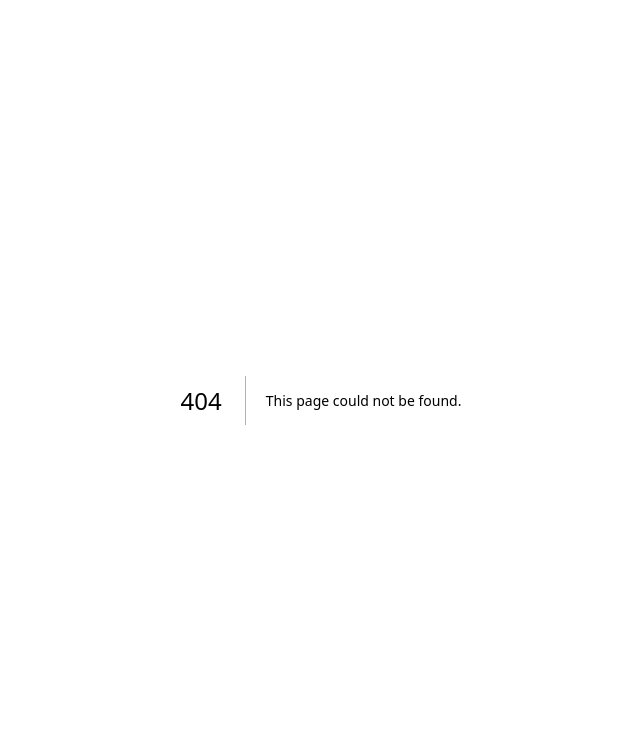
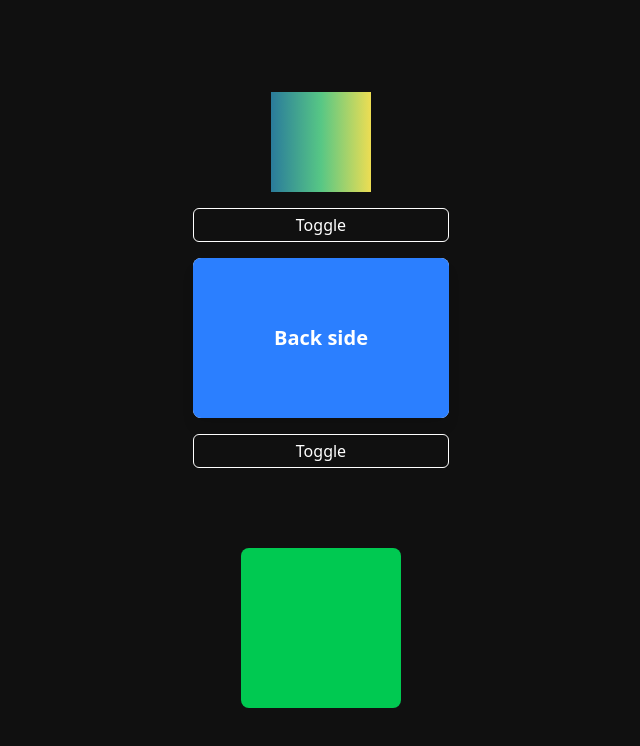
Before and after one commit to khushal-mali/nextjs-animation-motion.dev, a Next.js app: page /04-Variants in a window 1280 px wide. Before the commit this address had no page. Shown: the top 746 px of the page, without its empty margins (319-959 px from the left). Built offline with nearby package versions, Linux system fonts and the light colour scheme.

Commit message:
variants

```diff
--- /dev/null
+++ b/src/app/04-Variants/ClientVariants.tsx
@@ -0,0 +1,66 @@
+"use client";
+
+import { Variants as VariantsType } from "motion/react";
+import { motion } from "motion/react";
+import { useState } from "react";
+
+const variants: VariantsType = {
+  hidden: { opacity: 0, scale: 0.8 },
+  visible: { opacity: 1, scale: [0.5, 1.2, 1] },
+  exit: { opacity: 0, scale: 0.5 },
+};
+
+const cardVariants: VariantsType = {
+  front: { rotateY: 0 },
+  back: { rotateY: 180 },
+};
+
+const ClientVariants = () => {
+  const [visible, setVisible] = useState<boolean>(true);
+  const [isFlipped, setIsFlipped] = useState<boolean>(true);
+
+  return (
+    <div className="flex flex-col items-center gap-4">
+      <motion.div
+        variants={variants}
+        initial="hidden"
+        animate={visible ? "visible" : "hidden"}
+        exit="exit"
+        className="box"
+      />
+
+      <button
+        onClick={() => setVisible((prev) => !prev)}
+        className="cursor-pointer w-full border py-1 rounded-md"
+      >
+        Toggle
+      </button>
+
+      <motion.div className="perspective-1000">
+        <motion.div
+          variants={cardVariants}
+          initial="front"
+          transition={{ duration: 0.6 }}
+          animate={isFlipped ? "back" : "front"}
+          className="w-64 h-40 bg-white rounded-lg shadow-lg overflow-hidden transform-style-preserve-3d"
+        >
+          {/* <motion.div className="absolute inset-0 bg-white flex items-center justify-center text-xl backface-hidden font-bold">
+            Front side
+          </motion.div> */}
+          <motion.div className="absolute inset-0 bg-blue-500 flex items-center justify-center text-xl font-bold rotate-y-180">
+            Back side
+          </motion.div>
+        </motion.div>
+      </motion.div>
+
+      <button
+        onClick={() => setIsFlipped((prev) => !prev)}
+        className="cursor-pointer w-full border py-1 rounded-md"
+      >
+        Toggle
+      </button>
+    </div>
+  );
+};
+
+export default ClientVariants;
--- /dev/null
+++ b/src/app/04-Variants/ServerVariants.tsx
@@ -0,0 +1,32 @@
+import { Variants } from "motion/react";
+import * as motion from "motion/react-client";
+import React from "react";
+
+const ServerVariants = () => {
+  const boxVariants: Variants = {
+    initial: { scale: 1, rotate: 0, skew: 0 },
+    hover: {
+      skew: "10deg",
+      scale: 1.2,
+      rotate: 15,
+      transition: { duration: 0.3 },
+    },
+    click: {
+      scale: 0.9,
+      rotate: -15,
+      transition: { duration: 0.3 },
+    },
+  };
+
+  return (
+    <motion.div
+      variants={boxVariants}
+      initial={"initial"}
+      whileHover={"hover"}
+      whileTap={"click"}
+      className="h-40 w-40 cursor-pointer rounded-lg bg-green-500"
+    />
+  );
+};
+
+export default ServerVariants;
--- /dev/null
+++ b/src/app/04-Variants/page.tsx
@@ -0,0 +1,15 @@
+// "use client";
+
+import ClientVariants from "./ClientVariants";
+import ServerVariants from "./ServerVariants";
+
+const Variants = () => {
+  return (
+    <div className="flex flex-col gap-20 items-center">
+      <ClientVariants />
+      <ServerVariants />
+    </div>
+  );
+};
+
+export default Variants;
```
